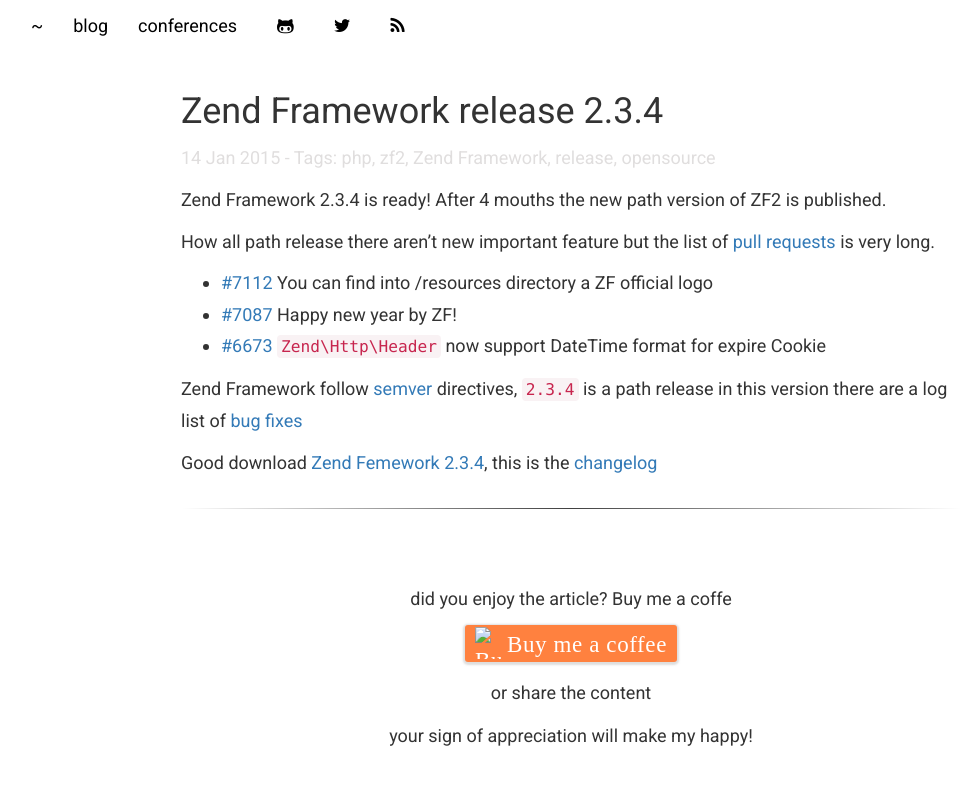
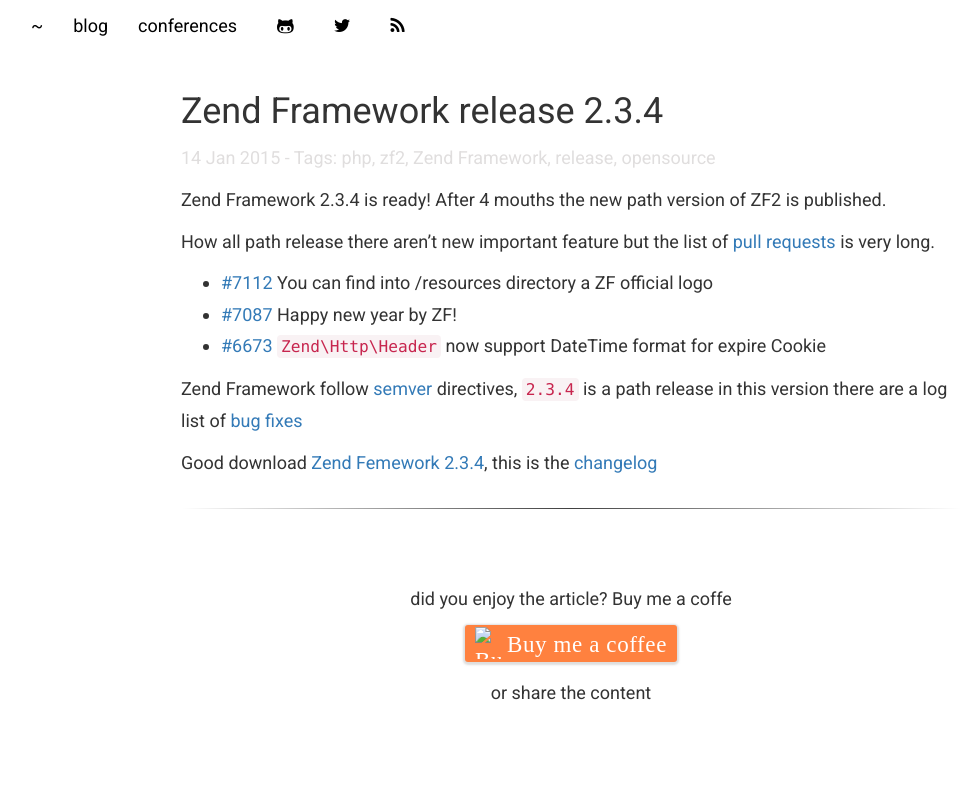
Before and after one commit to gianarb/gianarb.github.com, a Jekyll site: the page built from _posts/2015-01-14-zf2-release-234.markdown, in a window 1280 px wide. Shown: the top 785 px of the page, without its empty margins (69-1047 px from the left). Built offline with Jekyll 4.4.1, drawn with Linux system fonts in a browser that asks for light colours; nearby versions of some CDN libraries; comment, search, counter and statistics services are not loaded.

Commit message:
del
Signed-off-by: Gianluca Arbezzano <gianarb92@gmail.com>

```diff
--- a/_layouts/post.html
+++ b/_layouts/post.html
@@ -74,12 +74,6 @@
           </div>
         </div>
 
-        <div class="row">
-          <div class="col-md-12" style="text-align:center">
-              <p>your sign of appreciation will make my happy!</p>
-          </div>
-        </div>
-
         <div class="post row">
           <div class="col-md-12">
               <div class="addthis_recommended_horizontal"></div>
```
